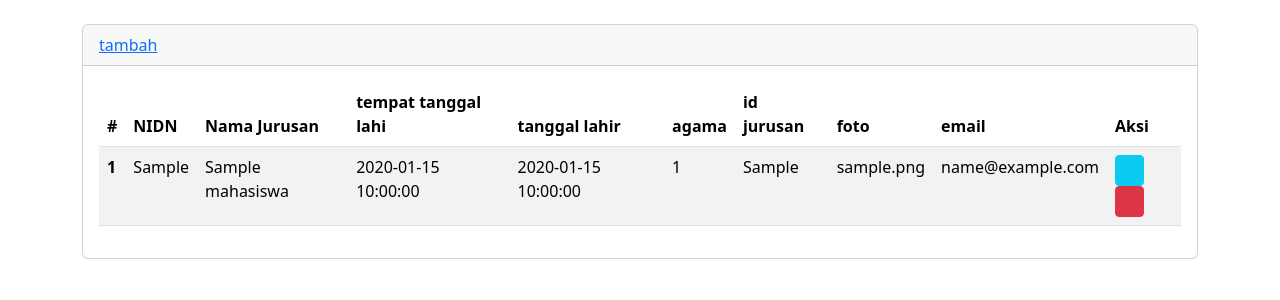
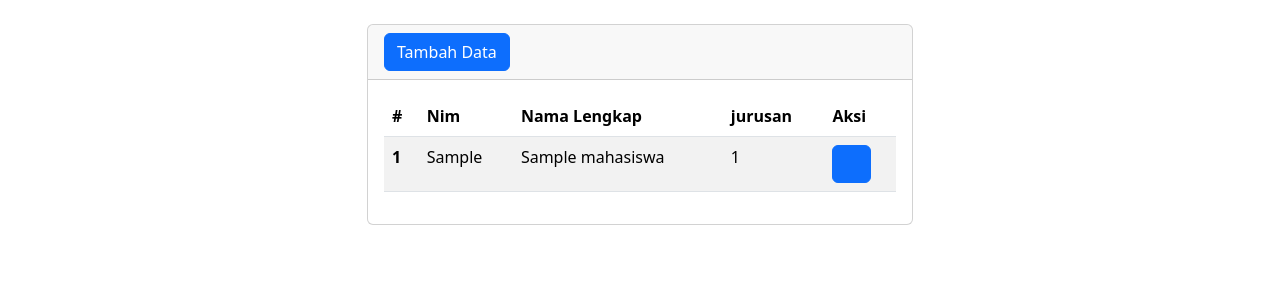
Before and after one commit to fajar586/sim, a PHP site: page /mahasiswa/index.php in a window 1280 px wide. Shown: the part 56-356 px from the top of the page. Run offline with PHP 8.4, Linux system fonts and the light colour scheme; tables that the repository leaves empty or names only in its code hold one stand-in row (values such as "Sample post"); some web fonts are replaced.

Commit message:
Update index.php

```diff
--- a/mahasiswa/index.php
+++ b/mahasiswa/index.php
@@ -13,24 +13,19 @@ include("../navbar.php");
 ?>
 <div class="container mt-4">
   <div class="row">
-    <div class="col-12 m-auto ">
+    <div class="col-6 m-auto ">
     <div class="card">
                     <div class="card-header">
-                    <a href="form.php">tambah</a>
+                    <a href="form.php" class="btn btn-primary">Tambah Data</a>
                     </div>
                     <div class="card-body">
                     <table class="table table-striped">
                         <thead>
                             <tr>
                             <th scope="col">#</th>
-                            <th scope="col">NIDN</th>
-                            <th scope="col">Nama Jurusan</th>
-                            <th scope="col">tempat tanggal lahi</th>
-                            <th scope="col">tanggal lahir</th>
-                            <th scope="col">agama</th>
-                            <th scope="col">id jurusan</th>
-                            <th scope="col">foto</th>
-                            <th scope="col">email</th>
+                            <th scope="col">Nim</th>
+                            <th scope="col">Nama Lengkap</th>
+                            <th scope="col">jurusan</th>
                             <th scope="col">Aksi</th>
                             </tr>
                         </thead>
@@ -54,13 +49,37 @@ include("../navbar.php");
                                 <th scope="row"><?php echo $nomor++ ?></th>
                                 <td><?php echo $ms['nim'] ?></td>
                                 <td><?php echo $ms['nama'] ?></td>
-                                <td><?php echo $ms['tempat_tanggal_lahir'] ?></td>
-                                <td><?php echo $ms['tanggal_lahir'] ?></td>
                                 <td><?php echo $ms['id_jurusan'] ?></td>
-                                <td><?php echo $ms['agama'] ?></td>
-                                <td><?php echo $ms['foto'] ?></td>
-                                <td><?php echo $ms['email'] ?></td>
                                 <td>
+                                    <!-- tombol detail -->
+                                    <button type="button" class="btn btn-primary" data-bs-toggle="modal" data-bs-target="#exampleModal">
+                                    <i class="fa-solid fa-pencil"></i>
+                                    </button>
+                                    <!-- modal detail -->
+                                    <div class="modal fade" id="exampleModal" tabindex="-1" aria-labelledby="exampleModalLabel" aria-hidden="true">
+                                        <div class="modal-dialog">
+                                            <div class="modal-content">
+                                            <div class="modal-header">
+                                                <h1 class="modal-title fs-5" id="exampleModalLabel">Modal title</h1>
+                                                <button type="button" class="btn-close" data-bs-dismiss="modal" aria-label="Close"></button>
+                                            </div>
+                                            <div class="modal-body">
+                                            <table class="table">
+
+                                            <tbody>
+                                                <tr>
+                                                <th scope="row">NIM</th>
+                                                <td><?php echo $ms['nim'] ?></td>
+
+                                                </tr>
+
+                                            </tbody>
+                                            </table>
+
+                                            </div>
+
+                                            </div>
+                                        </div>
                                 <a href="" class="btn btn-info btn-sm"><i class="fa-solid fa-pencil"></i></a>
                                 <a href="" class="btn btn-danger btn-sm"><i class="fa-solid fa-eraser"></i></a>
                                 </td>
```
